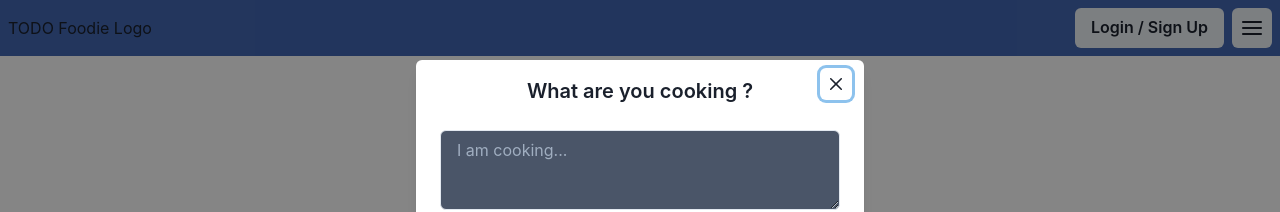
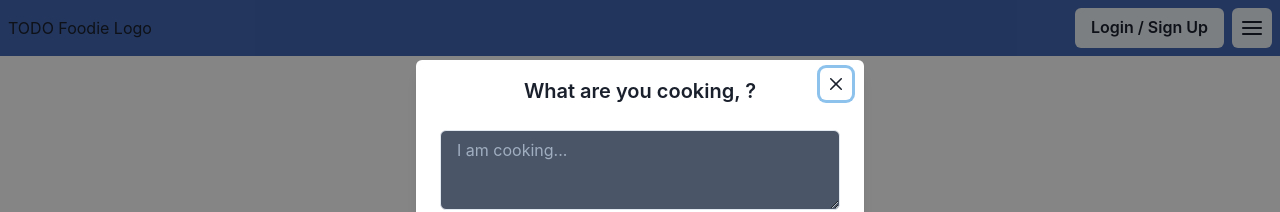
Before and after one commit to patchinator/foodie, a Next.js app: page / in a window 1280 px wide. Both pictures are taken after a click on the button "Post". Shown: the top 212 px of the page. Built offline with nearby package versions, Linux system fonts and the light colour scheme.

Commit message:
added folders for components to tidy up

```diff
--- a/components/Navbar.js
+++ b/components/UI/Navbar.js
@@ -1,6 +1,6 @@
 import { useContext } from "react";
 
-import AuthContext from "../store/auth-context";
+import AuthContext from "../../store/auth-context";
 import Link from "next/link";
 
 import { Button, IconButton } from "@chakra-ui/button";
--- a/components/authForm.js
+++ b/components/auth/authForm.js
@@ -14,7 +14,7 @@ import {
 
 import { useState, useRef, useContext } from "react";
 import { useRouter } from "next/dist/client/router";
-import AuthContext from "../store/auth-context";
+import AuthContext from "../../store/auth-context";
 
 const AuthForm = () => {
   const enteredEmailRef = useRef();
--- a/components/postForm.js
+++ b/components/posts/postForm.js
@@ -1,5 +1,5 @@
 import { Fragment, useRef, useContext } from "react";
-import AuthContext from "../store/auth-context";
+import AuthContext from "../../store/auth-context";
 
 import {
   Container,
@@ -81,7 +81,7 @@ const PostForm = () => {
         <ModalOverlay />
         <ModalContent>
           <ModalHeader textAlign="center">
-            What are you cooking {currentUser}?
+            What are you cooking, {currentUser}?
           </ModalHeader>
           <ModalCloseButton />
           <ModalBody>
--- a/pages/_app.js
+++ b/pages/_app.js
@@ -1,5 +1,5 @@
 import { ChakraProvider, ColorModeScript } from "@chakra-ui/react";
-import Navbar from "../components/Navbar";
+import Navbar from "../components/UI/Navbar";
 import { AuthContextProvider } from "../store/auth-context";
 import Head from "next/head";
 import theme from "../styles/theme";
--- a/pages/auth/log-in.js
+++ b/pages/auth/log-in.js
@@ -1,4 +1,4 @@
-import AuthForm from "../../components/authForm";
+import AuthForm from "../../components/auth/authForm";
 
 const Login = () => {
   return <AuthForm />
--- a/pages/index.js
+++ b/pages/index.js
@@ -1,12 +1,8 @@
 import Head from "next/head";
-import { useContext } from "react";
-import AuthContext from "../store/auth-context";
 import { Fragment } from "react";
-import PostForm from "../components/postForm";
+import PostForm from "../components/posts/postForm";
 
 export default function Home() {
-  const authCtx = useContext(AuthContext);
-
   return (
     <Fragment>
       <Head>
```
